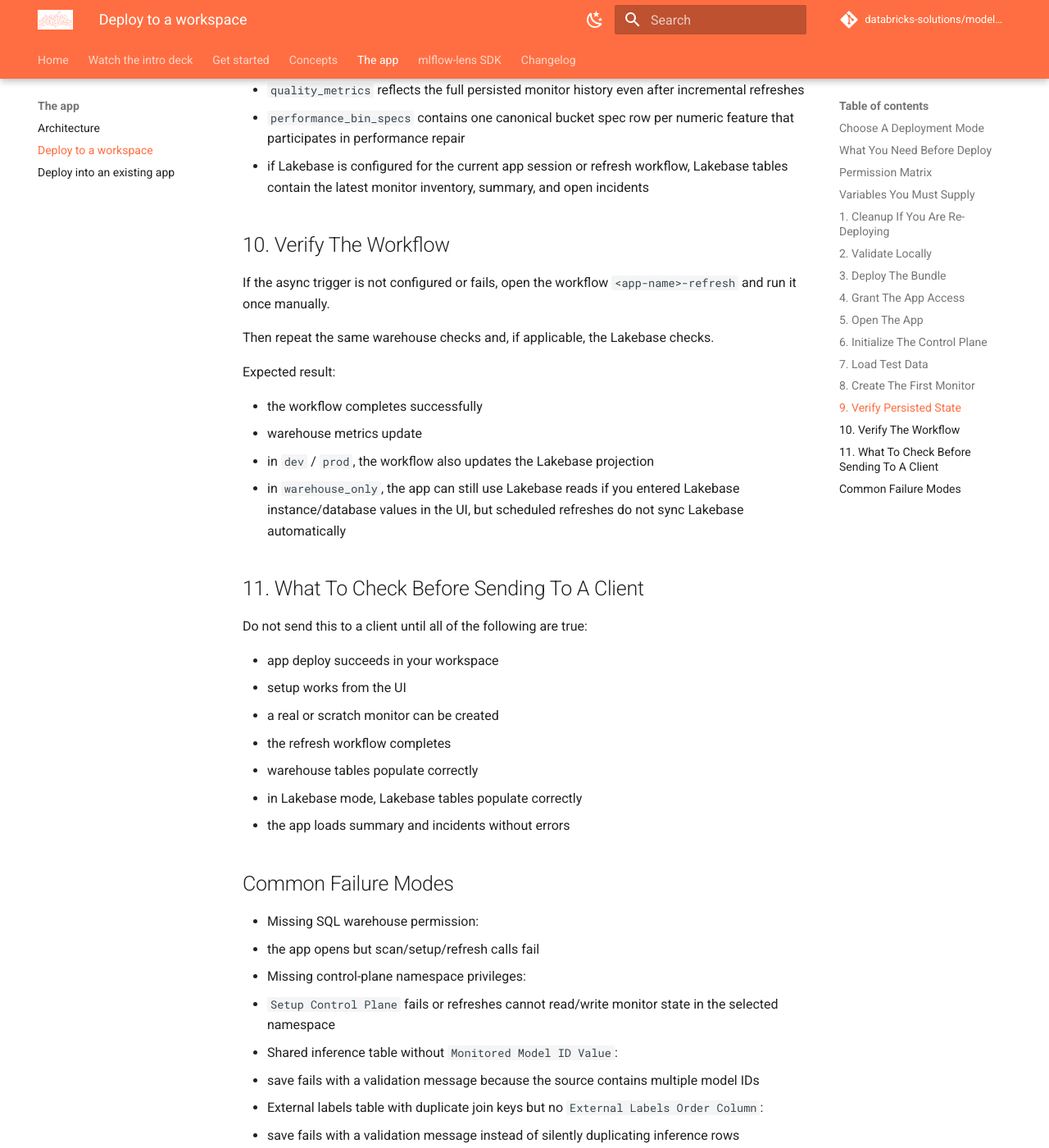
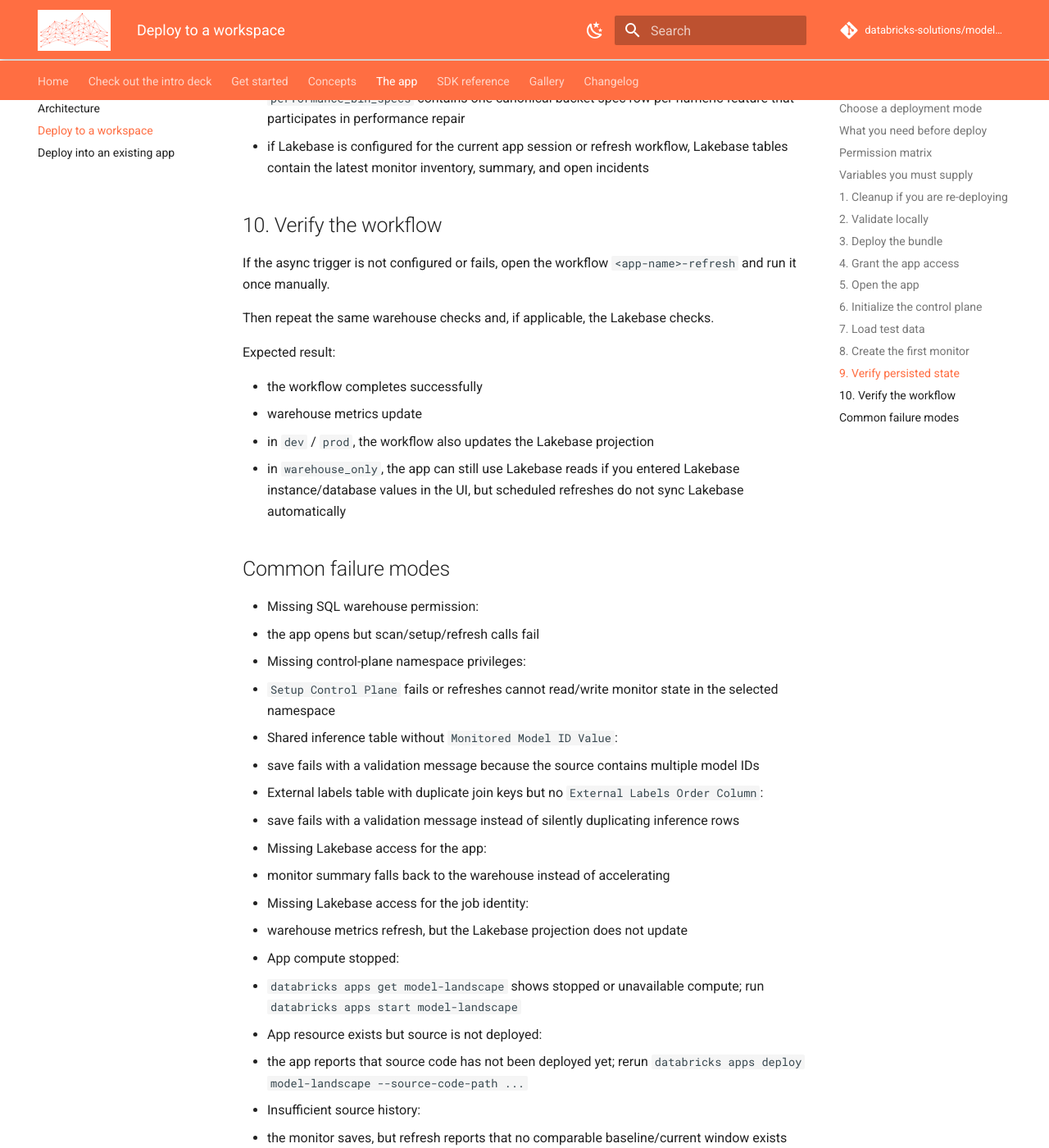
Before and after one commit to databricks-solutions/model-landscape, an MkDocs documentation site: the page built from docs/deploy.md, in a window 1280 px wide and 1400 px high, scrolled down 16356 px. Shown: the whole window at 82% size. Built offline with MkDocs 1.6.1 and Material for MkDocs 9.7.7, drawn with Linux system fonts in a browser that asks for light colours; comment, search, counter and statistics services are not loaded; some of the changed text lies outside the part shown.

Commit message:
Unify docs casing, fix top tabs, swap emojis for plain text, bigger logo
Polish pass before PRing up the chain:

- **Filenames lowercase.** docs/ARCHITECTURE.md → docs/architecture.md,
  DEPLOY_TO_WORKSPACE.md → deploy.md, EXISTING_APP_DEPLOYMENT.md →
  existing_app.md. URLs are now lowercase across the whole site instead of
  half-lowercase, half-SHOUTY. Section headers within those files got
  sentence-cased too ("Deployment Modes" → "Deployment modes").
- **Inter-doc links updated** to point at the new paths in mkdocs.yml,
  docs/index.md, docs/getting_started.md, the two app docs, and a stray
  reference in notebooks/prepare_existing_app_source.py.
- **Trimmed deploy.md** — dropped the "What to check before sending to
  a client" section. Same internal-QA shape as the WORKSPACE_SMOKE_TEST
  doc that already got moved out; it doesn't belong in user docs.
- **Emojis out.** index.md was using Material icon shortcodes
  (`:material-presentation-play:`, etc.) that only render with the
  pymdownx.emoji extension. Without the extension they show as raw text.
  Removed them all — buttons and card headings are plain text now.
- **Intro-deck CTA renamed** "Watch the intro deck" → "Check out the
  intro deck", consistently on the nav tab and the home-page button.
- **Bigger logo** via docs/stylesheets/extra.css — sets
  `.md-header__button.md-logo img/svg` to 2.5rem and bumps header height
  to 3.6rem so the bigger logo isn't cramped.
- **Top tabs work properly now.** Dropped `navigation.sections` and
  `navigation.indexes` from the theme features — they were forcing
  sections to look for index.md files that don't exist for "The app" /
  "SDK reference" / "Gallery", which broke the tab behavior. Plain
  `navigation.tabs` + `navigation.tabs.sticky` is what we want.

mkdocs build --strict green.

Co-authored-by: Isaac

```diff
--- a/docs/DEPLOY_TO_WORKSPACE.md
+++ b/docs/deploy.md
@@ -1,8 +1,8 @@
-# Deploy To A Workspace
+# Deploy to a workspace
 
 This is the step-by-step path to deploy Model Landscape into your own Databricks workspace before handing it to a client.
 
-## Choose A Deployment Mode
+## Choose a deployment mode
 
 Model Landscape supports two modes:
 
@@ -12,7 +12,7 @@ Model Landscape supports two modes:
 2. `dev` or `prod`
    Use this when you want the scheduled refresh workflow to keep a Lakebase projection current.
 
-## What You Need Before Deploy
+## What you need before deploy
 
 You need a workspace with:
 
@@ -31,7 +31,7 @@ If you use Lakebase mode, you also need a Lakebase database user for the refresh
 
 If you already have an app and want to keep its existing compute and app service principal, use the dedicated manual walkthrough:
 
-- [Existing App Deployment](./EXISTING_APP_DEPLOYMENT.md)
+- [Existing App Deployment](existing_app.md)
 
 If the app already exists, do not use the generic `bundle deploy` path below with that same app name unless you first bind the bundle app resource to the existing app. Otherwise Databricks tries to create the app resource again and the deploy fails with an "App already exists" error.
 If the operator cannot manage the app's `sql_warehouse` resource, do not keep retrying that bind/deploy path. Use the generated manual existing-app source path from [`notebooks/prepare_existing_app_source.py`](https://github.com/databricks-solutions/model-landscape/blob/main/notebooks/prepare_existing_app_source.py) instead.
@@ -62,7 +62,7 @@ Keep the checked-in `app.yaml` template environment-neutral. Set `REFRESH_JOB_ID
 
 If no shared refresh workflow exists in the workspace yet, onboarding can still save the monitor config, but no scheduled pickup can happen until that shared workflow is created and the app points at it.
 
-## Permission Matrix
+## Permission matrix
 
 Treat permissions as identity-specific:
 
@@ -86,7 +86,7 @@ Treat permissions as identity-specific:
 - Optional Lakebase app reads or workflow sync:
   permission to resolve the Lakebase instance and connect to the target database; workflow sync also needs write access to the target Lakebase schema.
 
-## Variables You Must Supply
+## Variables you must supply
 
 For `warehouse_only`, Model Landscape expects:
 
@@ -143,7 +143,7 @@ For `dev` or `prod`, Model Landscape expects:
 - `lakebase_database_name`
 - `lakebase_pguser`
 
-## 1. Cleanup If You Are Re-Deploying
+## 1. Cleanup if you are re-deploying
 
 If you manually deleted the app or are reusing a workspace with old bundle state, clean up the stale workspace bundle directory first:
 
@@ -153,7 +153,7 @@ databricks workspace delete /Workspace/Users/<your-email>/.bundle/model-landscap
 
 Do this before the next `databricks bundle deploy`.
 
-## 2. Validate Locally
+## 2. Validate locally
 
 From the repo root:
 
@@ -210,10 +210,10 @@ Before calling the build broadly customer-ready, run these focused workspace rel
 
 If you know the workspace will monitor very large or very wide inference tables, set the large-table caps deliberately before deploy rather than discovering OOM pressure during the first backfill. Lowering the caps is usually safer than immediately scaling compute.
 
-## 3. Deploy The Bundle
+## 3. Deploy the bundle
 
 This section assumes the bundle is managing creation of the Databricks App resource.
-If the app already exists and you want to preserve its current service principal, use [Existing App Deployment](./EXISTING_APP_DEPLOYMENT.md) instead of this section.
+If the app already exists and you want to preserve its current service principal, use [Existing App Deployment](existing_app.md) instead of this section.
 
 Warehouse-only:
 
@@ -263,7 +263,7 @@ Expected result:
 - after `databricks apps deploy`, the app source is deployed to compute
 - on CLI `v0.260.0`, the app resource only binds the SQL warehouse; Lakebase app reads are configured from the app session fields or app env overrides
 
-## 4. Grant The App Access
+## 4. Grant the app access
 
 Model Landscape creates an app service principal automatically, but it does not receive warehouse or Unity Catalog access by default.
 Also do not assume the bundle's `sql_warehouse: CAN_USE` binding is sufficient forever. If the app is started, source-deployed, restarted, or otherwise managed outside the bundle lifecycle, explicitly verify the warehouse grant after deployment.
@@ -307,7 +307,7 @@ Additionally:
 
 If you want Model Landscape to initialize the control plane from the UI, the identity running setup also needs create privileges in that namespace.
 
-## 5. Open The App
+## 5. Open the app
 
 Open the deployed Databricks App named `model-landscape`.
 
@@ -321,7 +321,7 @@ Verify:
 - if you want fast app reads, enter `Lakebase Instance Name` and `Lakebase Database Name` in the setup card before loading the dashboard
 - in warehouse-only mode, the app may show an informational banner recommending Lakebase if the workspace exposes Lakebase instances
 
-## 6. Initialize The Control Plane
+## 6. Initialize the control plane
 
 In the app `Setup` step, click `Setup Control Plane`.
 
@@ -376,7 +376,7 @@ Expected:
 - `comparison_windows`
 - `monitor_runtime_state`
 
-## 7. Load Test Data
+## 7. Load test data
 
 Run the MLOps tutorial to generate realistic demo data with intentional drift:
 
@@ -387,7 +387,7 @@ databricks bundle run tutorial_mlops
 The tutorial generates fraud detection and predictive maintenance scenarios
 with calibrated drift patterns. See `tutorial/README.md` for details.
 
-## 8. Create The First Monitor
+## 8. Create the first monitor
 
 In the app:
 
@@ -460,7 +460,7 @@ Expected result:
 - after the workflow finishes, the new monitor appears on the overview page and the analysis pages can load it
 - the first refresh still backfills historical daily comparison windows immediately instead of writing only a single latest snapshot
 
-## 9. Verify Persisted State
+## 9. Verify persisted state
 
 Verify the warehouse system of record after the triggered workflow finishes:
 
@@ -514,7 +514,7 @@ Expected result:
 - `performance_bin_specs` contains one canonical bucket spec row per numeric feature that participates in performance repair
 - if Lakebase is configured for the current app session or refresh workflow, Lakebase tables contain the latest monitor inventory, summary, and open incidents
 
-## 10. Verify The Workflow
+## 10. Verify the workflow
 
 If the async trigger is not configured or fails, open the workflow `<app-name>-refresh` and run it once manually.
 
@@ -527,19 +527,7 @@ Expected result:
 - in `dev` / `prod`, the workflow also updates the Lakebase projection
 - in `warehouse_only`, the app can still use Lakebase reads if you entered Lakebase instance/database values in the UI, but scheduled refreshes do not sync Lakebase automatically
 
-## 11. What To Check Before Sending To A Client
-
-Do not send this to a client until all of the following are true:
-
-- app deploy succeeds in your workspace
-- setup works from the UI
-- a real or scratch monitor can be created
-- the refresh workflow completes
-- warehouse tables populate correctly
-- in Lakebase mode, Lakebase tables populate correctly
-- the app loads summary and incidents without errors
-
-## Common Failure Modes
+## Common failure modes
 
 - Missing SQL warehouse permission:
   - the app opens but scan/setup/refresh calls fail
--- /dev/null
+++ b/docs/stylesheets/extra.css
@@ -0,0 +1,11 @@
+/* Bigger header logo */
+.md-header__button.md-logo img,
+.md-header__button.md-logo svg {
+  height: 2.5rem;
+  width: auto;
+}
+
+/* Give the header a little extra room to accommodate the larger logo */
+.md-header {
+  height: 3.6rem;
+}
--- a/mkdocs.yml
+++ b/mkdocs.yml
@@ -15,9 +15,7 @@ theme:
   features:
     - navigation.tabs
     - navigation.tabs.sticky
-    - navigation.sections
     - navigation.top
-    - navigation.indexes
     - content.code.copy
     - content.code.annotate
     - search.suggest
@@ -37,6 +35,9 @@ theme:
       toggle:
         icon: material/weather-sunny
         name: Switch to light mode
+
+extra_css:
+  - stylesheets/extra.css
 
 plugins:
   - search
@@ -71,38 +72,37 @@ exclude_docs: |
 
 nav:
   - Home: index.md
-  - Watch the intro deck: intro-deck.html
+  - Check out the intro deck: intro-deck.html
   - Get started: getting_started.md
   - Concepts: concepts.md
   - The app:
-      - Architecture: ARCHITECTURE.md
-      - Deploy to a workspace: DEPLOY_TO_WORKSPACE.md
-      - Deploy into an existing app: EXISTING_APP_DEPLOYMENT.md
-  - mlflow-lens SDK:
-      - API:
-          - api/index.md
-          - Classifier panels: api/classifier.md
-          - Regressor panels: api/regressor.md
-          - Model-selection panels: api/model_selection.md
-          - Panels (low-level): api/panels.md
-          - Drift: api/drift.md
-          - Summary: api/summary.md
-      - Gallery:
-          - gallery/index.md
-          - Classification:
-              - ROC / AUC: gallery/roc_auc.md
-              - Confusion matrix: gallery/confusion_matrix.md
-              - Precision-recall: gallery/precision_recall.md
-              - Classification report: gallery/classification_report.md
-              - Class prediction error: gallery/class_prediction_error.md
-              - Discrimination threshold: gallery/discrimination_threshold.md
-          - Regression:
-              - Prediction error: gallery/prediction_error.md
-              - Residuals: gallery/residuals.md
-              - Alpha selection: gallery/alpha_selection.md
-          - Model selection:
-              - Learning curve: gallery/learning_curve.md
-              - Validation curve: gallery/validation_curve.md
-              - Feature importances: gallery/feature_importances.md
-              - CV scores: gallery/cv_scores.md
+      - Architecture: architecture.md
+      - Deploy to a workspace: deploy.md
+      - Deploy into an existing app: existing_app.md
+  - SDK reference:
+      - API overview: api/index.md
+      - Classifier panels: api/classifier.md
+      - Regressor panels: api/regressor.md
+      - Model-selection panels: api/model_selection.md
+      - Panels (low-level): api/panels.md
+      - Drift: api/drift.md
+      - Summary: api/summary.md
+  - Gallery:
+      - Gallery overview: gallery/index.md
+      - Classification:
+          - ROC / AUC: gallery/roc_auc.md
+          - Confusion matrix: gallery/confusion_matrix.md
+          - Precision-recall: gallery/precision_recall.md
+          - Classification report: gallery/classification_report.md
+          - Class prediction error: gallery/class_prediction_error.md
+          - Discrimination threshold: gallery/discrimination_threshold.md
+      - Regression:
+          - Prediction error: gallery/prediction_error.md
+          - Residuals: gallery/residuals.md
+          - Alpha selection: gallery/alpha_selection.md
+      - Model selection:
+          - Learning curve: gallery/learning_curve.md
+          - Validation curve: gallery/validation_curve.md
+          - Feature importances: gallery/feature_importances.md
+          - CV scores: gallery/cv_scores.md
   - Changelog: changelog.md
```
Also changed, not shown: docs/architecture.md (renamed from docs/ARCHITECTURE.md, +15 -15 lines), docs/existing_app.md (renamed from docs/EXISTING_APP_DEPLOYMENT.md, +11 -11 lines), docs/getting_started.md (+3 -3 lines), docs/index.md (+7 -7 lines), 1 other file.
